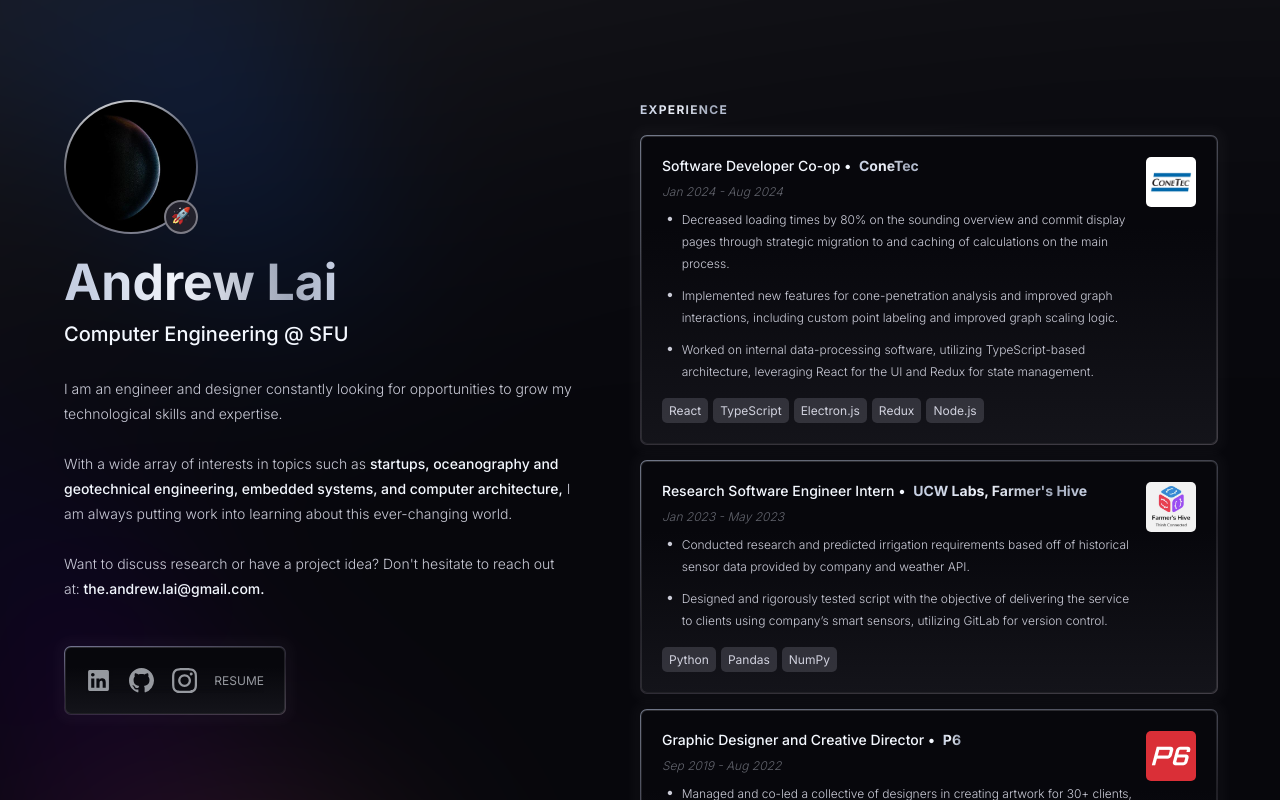
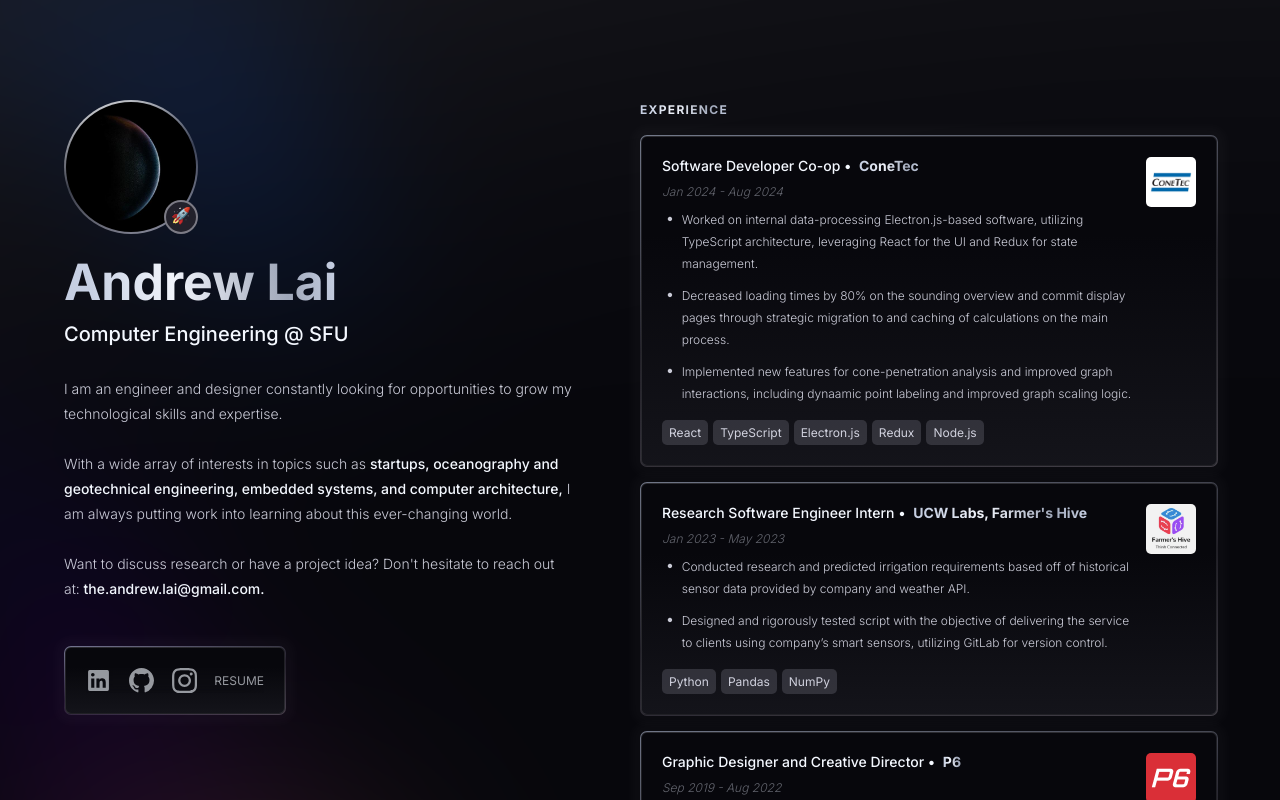
Before and after one commit to xegativ/PortfolioV2, a React (Vite) app in the folder PortfolioV2/: page / in a window 1280 px wide. Shown: the top 800 px of the page. Built offline with nearby package versions, Linux system fonts and the light colour scheme.

Commit message:
Update data.ts

```diff
--- a/PortfolioV2/src/components/data/data.ts
+++ b/PortfolioV2/src/components/data/data.ts
@@ -6,9 +6,10 @@ import { IBox } from "../subcomponents/Box/Box";
         titleAddition: "ConeTec",
         subTitle: "Jan 2024 - Aug 2024",
         bulletPoints: [
+            "Worked on internal data-processing Electron.js-based software, utilizing TypeScript architecture, leveraging React for the UI and Redux for state management.",
             "Decreased loading times by 80% on the sounding overview and commit display pages through strategic migration to and caching of calculations on the main process.",
-            "Implemented new features for cone-penetration analysis and improved graph interactions, including custom point labeling and improved graph scaling logic.",
-            "Worked on internal data-processing software, utilizing TypeScript-based architecture, leveraging React for the UI and Redux for state management."
+            "Implemented new features for cone-penetration analysis and improved graph interactions, including dynaamic point labeling and improved graph scaling logic.",
+
         ],
         tags: ["React", "TypeScript", "Electron.js", "Redux", "Node.js"],
         showIcon: true,
```
